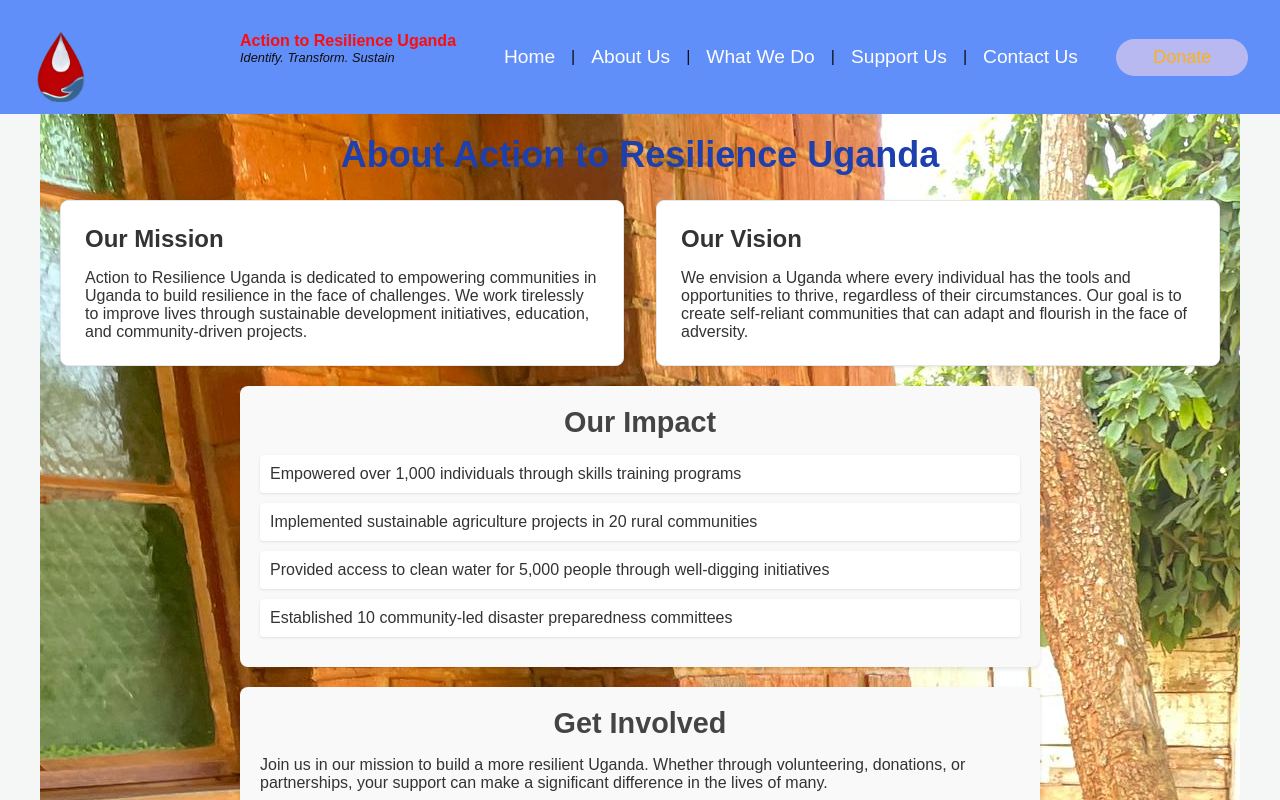
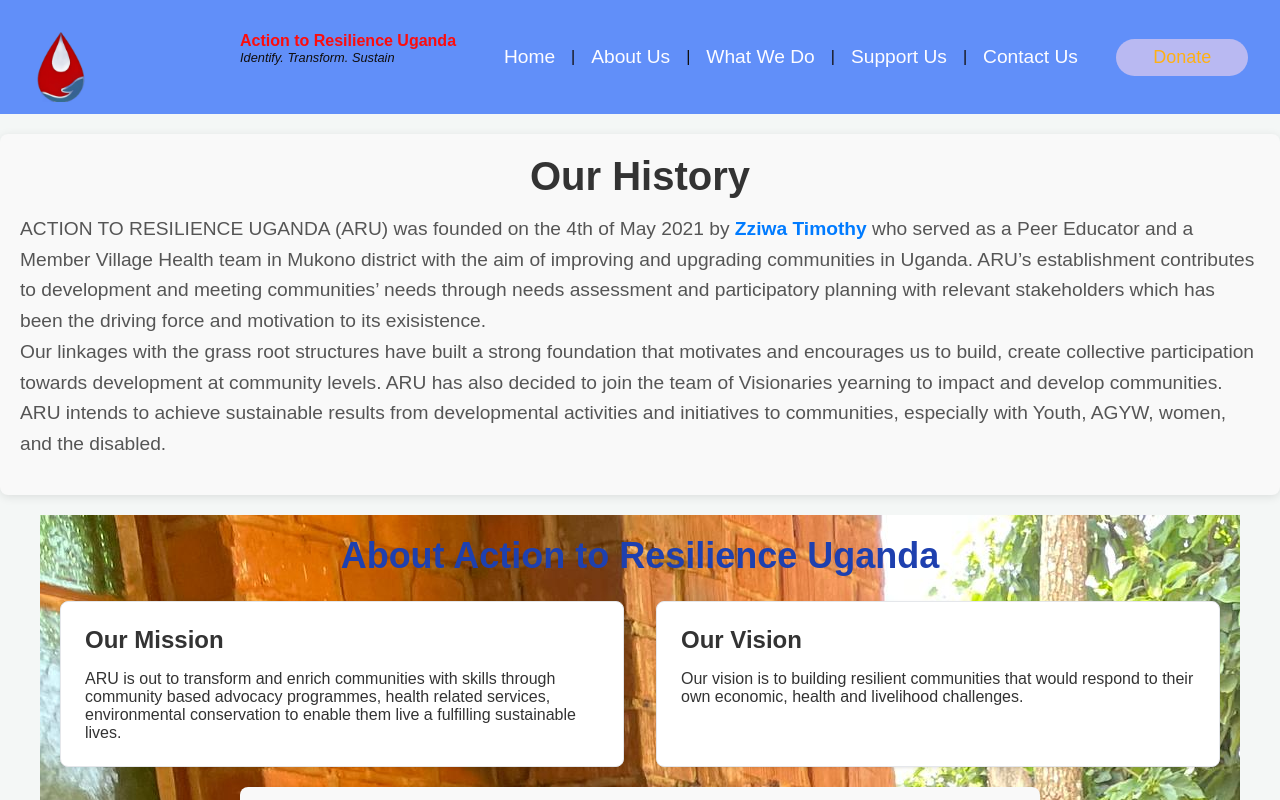
Before and after one commit to cosmah/actiontoresilienceuganda, a React (Create React App) app in the folder actiontoresilienceuganda/: page /about in a window 1280 px wide. Shown: the top 800 px of the page. Built offline with nearby package versions, Linux system fonts and the light colour scheme.

Commit message:
doing some improvements on he content

```diff
--- a/actiontoresilienceuganda/src/components/About/About.jsx
+++ b/actiontoresilienceuganda/src/components/About/About.jsx
@@ -1,6 +1,7 @@
-import React from 'react';
-import './About.css';
+import React from "react";
+import "./About.css";
 import { useNavigate } from "react-router-dom";
+import History from "../history/History";
 
 const AboutUs = () => {
   const navigate = useNavigate();
@@ -11,47 +12,77 @@ const AboutUs = () => {
 
   const handledonateClick = () => {
     navigate("/donate");
-  }
+  };
 
   const handlecontactClick = () => {
     navigate("/contact");
-  }
+  };
 
   return (
+    <div>
+
+    <History />
+
     <div className="container">
       <h1 className="main-title">About Action to Resilience Uganda</h1>
 
       <div className="card-container">
         <div className="card">
           <h2 className="card-title">Our Mission</h2>
-          <p>Action to Resilience Uganda is dedicated to empowering communities in Uganda to build resilience in the face of challenges. We work tirelessly to improve lives through sustainable development initiatives, education, and community-driven projects.</p>
+          <p>
+            ARU is out to transform and enrich communities with skills through
+            community based advocacy programmes, health related services,
+            environmental conservation to enable them live a fulfilling
+            sustainable lives.
+          </p>
         </div>
 
         <div className="card">
           <h2 className="card-title">Our Vision</h2>
-          <p>We envision a Uganda where every individual has the tools and opportunities to thrive, regardless of their circumstances. Our goal is to create self-reliant communities that can adapt and flourish in the face of adversity.</p>
+          <p>
+            Our vision is to building resilient communities that would respond
+            to their own economic, health and livelihood challenges.
+          </p>
         </div>
       </div>
 
       <div className="section">
         <h2 className="section-title">Our Impact</h2>
         <ul className="impact-list">
-          <li>Empowered over 1,000 individuals through skills training programs</li>
-          <li>Implemented sustainable agriculture projects in 20 rural communities</li>
-          <li>Provided access to clean water for 5,000 people through well-digging initiatives</li>
+          <li>
+            Empowered over 1,000 individuals through skills training programs
+          </li>
+          <li>
+            Implemented sustainable agriculture projects in 20 rural communities
+          </li>
+          <li>
+            Provided access to clean water for 5,000 people through well-digging
+            initiatives
+          </li>
           <li>Established 10 community-led disaster preparedness committees</li>
         </ul>
       </div>
 
       <div className="section">
         <h2 className="section-title">Get Involved</h2>
-        <p>Join us in our mission to build a more resilient Uganda. Whether through volunteering, donations, or partnerships, your support can make a significant difference in the lives of many.</p>
+        <p>
+          Join us in our mission to build a more resilient Uganda. Whether
+          through volunteering, donations, or partnerships, your support can
+          make a significant difference in the lives of many.
+        </p>
         <div className="button-container">
-          <button onClick={handlecontactClick} className="cta-button">Contact Us</button>
-          <button onClick={handleMoreInfoClick} className="cta-button">What We Do</button>
-          <button onClick={handledonateClick} className="cta-button">Donate</button>
+          <button onClick={handlecontactClick} className="cta-button">
+            Contact Us
+          </button>
+          <button onClick={handleMoreInfoClick} className="cta-button">
+            What We Do
+          </button>
+          <button onClick={handledonateClick} className="cta-button">
+            Donate
+          </button>
         </div>
       </div>
+    </div>
     </div>
   );
 };
--- a/actiontoresilienceuganda/src/components/Habout/Habout.css
+++ b/actiontoresilienceuganda/src/components/Habout/Habout.css
@@ -1,7 +1,7 @@
 /* Habout.css */
 
 .Habout {
-    background-color: #0695ce;
+    background-color: #26bcf7;
     box-shadow: 0 0 10px rgba(0, 0, 0, 0.1);
     padding: 20px;
 
--- a/actiontoresilienceuganda/src/components/Habout/Habout.jsx
+++ b/actiontoresilienceuganda/src/components/Habout/Habout.jsx
@@ -15,26 +15,51 @@ const Habout = (props) => {
         <div className="content">
           <h1>About Action to Resilience Uganda</h1>
           <p>
-            Action to Resilience Uganda is a non-profit organization dedicated to empowering communities and enriching lives through sustainable development initiatives. Our mission is to identify, transform, and sustain resilient communities across Uganda.
+            Action to Resilience Uganda (ARU) is a Community Based Organization
+            formed with a purpose of achieving sustainable results from
+            developmental activities and initiatives serving vulnerable
+            communities in Uganda. This is done through Programs like Health,
+            Livelihood, Gender mainstreaming, and Environmental Conservation.
           </p>
           <h3>Our Vision</h3>
           <p>
-            We envision a Uganda where every community is resilient, self-sufficient, and thriving. Our goal is to create lasting positive impacts by addressing the root causes of poverty and vulnerability.
+            Our vision is to building resilient communities that would respond
+            to their own economic, health and livelihood challenges.
           </p>
           <h3>Our Mission</h3>
           <p>
-            Our mission is to empower communities by providing them with the tools, resources, and knowledge they need to build sustainable livelihoods. We focus on areas such as education, health, economic development, and environmental conservation.
+            ARU is out to transform and enrich communities with skills through
+            community based advocacy programmes, health related services,
+            environmental conservation to enable them live a fulfilling
+            sustainable lives.
           </p>
           <h3>Our Programs</h3>
           <ul>
-            <li><strong>Education:</strong> Providing access to quality education and vocational training for children and adults.</li>
-            <li><strong>Health:</strong> Improving healthcare services and promoting healthy lifestyles through community health programs.</li>
-            <li><strong>Economic Development:</strong> Supporting small businesses and entrepreneurship to create job opportunities and economic growth.</li>
-            <li><strong>Environmental Conservation:</strong> Promoting sustainable practices and protecting natural resources to ensure a healthy environment for future generations.</li>
+            <li>
+              <strong>Education:</strong> Providing access to quality education
+              and vocational training for children and adults.
+            </li>
+            <li>
+              <strong>Health:</strong> Improving healthcare services and
+              promoting healthy lifestyles through community health programs.
+            </li>
+            <li>
+              <strong>Economic Development:</strong> Supporting small businesses
+              and entrepreneurship to create job opportunities and economic
+              growth.
+            </li>
+            <li>
+              <strong>Environmental Conservation:</strong> Promoting sustainable
+              practices and protecting natural resources to ensure a healthy
+              environment for future generations.
+            </li>
           </ul>
           <h3>Get Involved</h3>
           <p>
-            Join us in making a difference! Whether you want to volunteer, donate, or partner with us, there are many ways to get involved and support our mission. Together, we can create a more resilient and prosperous Uganda.
+            Join us in making a difference! Whether you want to volunteer,
+            donate, or partner with us, there are many ways to get involved and
+            support our mission. Together, we can create a more resilient and
+            prosperous Uganda.
           </p>
           <button onClick={handleMoreInfoClick}>More Information</button>
         </div>
--- a/actiontoresilienceuganda/src/components/Hello/Hello.jsx
+++ b/actiontoresilienceuganda/src/components/Hello/Hello.jsx
@@ -4,8 +4,8 @@ import "./Hello.css";
 const Hello = (props) => {
   const slogans = [
     "Welcome to Action To Resilience Uganda",
-    "Empowering Communities, Enriching Lives!",
-    "Together, We Make a Difference!"
+
+    "Transforming Communities For Better Lives"
   ];
 
   const [currentSloganIndex, setCurrentSloganIndex] = useState(0);
--- a/actiontoresilienceuganda/src/components/Joinus/Joinus.css
+++ b/actiontoresilienceuganda/src/components/Joinus/Joinus.css
@@ -76,6 +76,8 @@
     gap: 2rem;
     max-width: 1200px;
     margin: 0 auto;
+    margin-bottom: 2rem;
+    margin-top: 1rem;
   }
 
   .activity-card {
--- a/actiontoresilienceuganda/src/components/WeDo/WeDo.jsx
+++ b/actiontoresilienceuganda/src/components/WeDo/WeDo.jsx
@@ -1,23 +1,26 @@
-import React from 'react';
-import './WeDo.css';
+import React from "react";
+import "./WeDo.css";
 
 const WeDo = () => {
   const programs = [
     {
       title: "Community Resilience Building",
-      description: "Empowering communities to prepare for and recover from challenges.",
-      icon: "👥"
+      description:
+        "Empowering communities to prepare for and recover from challenges.",
+      icon: "👥",
     },
     {
       title: "Sustainable Development Initiatives",
-      description: "Implementing projects that promote long-term environmental and economic sustainability.",
-      icon: "📊"
+      description:
+        "Implementing projects that promote long-term environmental and economic sustainability.",
+      icon: "📊",
     },
     {
       title: "Youth Empowerment Programs",
-      description: "Equipping young people with skills and resources for a resilient future.",
-      icon: "❤️"
-    }
+      description:
+        "Equipping young people with skills and resources for a resilient future.",
+      icon: "❤️",
+    },
   ];
 
   return (
@@ -25,11 +28,53 @@ const WeDo = () => {
       <h1 className="we-do-title">What We Do</h1>
 
       <section className="we-do-section">
-        <h2 className="section-title">Our Mission</h2>
+        <h2 className="section-title">HEALTH</h2>
         <p className="section-text">
-          Action to Resilience Uganda is dedicated to building resilient communities across Uganda.
-          We work tirelessly to empower individuals and groups with the knowledge, skills, and
-          resources needed to overcome challenges and thrive in the face of adversity.
+          ARU has embarked on offering health related services to communities.
+          This is done with guidance from the local authorities and the Ministry
+          of Health guidelines. ARU is working with public health centres to
+          extend integrated health services to far reaching communities like HIV
+          prevention, care and treatment services, contraception and Maternal
+          Health care.
+          <br />
+          Furthermore, through the Community Health Promoters and the peer to
+          peer model. ARU has been able to boost community awareness on HIV
+          prevention and home improvement health campaigns among adolescents and
+          most at risk communities which minimizes the spread of sexually
+          transmitted infections and cases of Gender Based Violence.
+        </p>
+      </section>
+      <section className="we-do-section">
+        <h2 className="section-title">ENVIRONMENTAL CONSERVATION</h2>
+        <p className="section-text">
+          ARU believes that building a sustainable and resilient future begins
+          with addressing the urgent challenges posed by environmental
+          degradation and climate change. Our work focuses on empowering
+          communities to adapt to these changes while advocating for long-term
+          solutions that prioritize both people and the planet.
+          <br />
+          ARU focuses on empowering communities to adapt to climate change
+          through initiatives that enhance resilience to extreme weather,
+          promote sustainable land use, energy conservation, and waste
+          management. We emphasize education and advocacy to raise awareness of
+          the links between human health, livelihoods, and climate change. By
+          supporting community-led solutions like reforestation, clean energy,
+          and sustainable agriculture, we aim to build a sustainable,
+          climate-resilient future.
+        </p>
+      </section>
+
+      <section className="we-do-section">
+        <h2 className="section-title">LIVELIHOOD PROGRAMS</h2>
+        <p className="section-text">
+          ARU employs needs assessment and participatory approaches to identify
+          economic vulnerabilities amongst communities it serves. With this,
+          local authorities and community members have been engaged to plan,
+          establish and implement livelihood programs like (vocational training
+          in Tailoring, Bakery, Crocheting, and soap making, Hair dressing,
+          supporting agriculture ventures) and all these skills address the
+          identified economic vulnerabilities thus creating employment
+          opportunities for adolescents, Youth and women.
         </p>
       </section>
 
@@ -53,7 +98,8 @@ const WeDo = () => {
       <section className="we-do-section">
         <h2 className="section-title">Our Impact</h2>
         <p className="section-text">
-          Through our dedicated efforts and the support of our partners, we have:
+          Through our dedicated efforts and the support of our partners, we
+          have:
         </p>
         <ul className="impact-list">
           <li className="impact-item">
--- /dev/null
+++ b/actiontoresilienceuganda/src/components/history/History.css
@@ -0,0 +1,54 @@
+.history {
+    background-color: #f9f9f9; /* Light background for contrast */
+    padding: 20px; /* Padding around the content */
+    border-radius: 8px; /* Rounded corners */
+    box-shadow: 0 2px 10px rgba(0, 0, 0, 0.1); /* Subtle shadow for depth */
+    max-width: 100%; /* Maximum width for the container */
+    margin: 20px auto; /* Centering the component with vertical margin */
+    transition: all 0.3s ease; /* Smooth transition for hover effects */
+}
+
+.history h1 {
+    font-size: 2.5em; /* Larger font size for the title */
+    color: #333; /* Darker text color for better readability */
+    text-align: center; /* Centered title */
+    margin-bottom: 15px; /* Margin below the heading */
+}
+
+.history p {
+    font-size: 1.2em; /* Slightly larger font for paragraphs */
+    line-height: 1.6; /* Increased line height for readability */
+    color: #555; /* Medium gray for paragraph text */
+    margin-bottom: 15px; /* Margin below paragraphs */
+}
+
+.history b {
+    color: #007BFF; /* Highlighted text color for bold elements */
+}
+
+/* Responsive Design */
+@media (max-width: 768px) {
+    .history {
+        padding: 15px; /* Reduced padding on smaller screens */
+        margin: 10px; /* Smaller margin on smaller screens */
+    }
+
+    .history h1 {
+        font-size: 2em; /* Slightly smaller heading on mobile devices */
+    }
+
+    .history p {
+        font-size: 1em; /* Smaller font size for paragraphs on mobile devices */
+    }
+}
+
+@media (max-width: 480px) {
+    .history h1 {
+        font-size: 1.5em; /* Further reduce heading size on very small screens */
+    }
+
+    .history p {
+        font-size: 0.9em; /* Further reduce paragraph size on very small screens */
+        line-height: 1.4; /* Adjust line height for better readability on small screens */
+    }
+}
--- /dev/null
+++ b/actiontoresilienceuganda/src/components/history/History.jsx
@@ -0,0 +1,28 @@
+import React from "react";
+import "./History.css";
+
+const History = () => {
+  return (
+    <div class="history">
+      <h1>Our History</h1>
+      <p>
+        ACTION TO RESILIENCE UGANDA (ARU) was founded on the 4th of May 2021 by
+        <b> Zziwa Timothy</b> who served as a Peer Educator and a Member Village Health
+        team in Mukono district with the aim of improving and upgrading
+        communities in Uganda. ARU’s establishment contributes to development
+        and meeting communities’ needs through needs assessment and
+        participatory planning with relevant stakeholders which has been the
+        driving force and motivation to its exisistence.<br/> Our linkages with the
+        grass root structures have built a strong foundation that motivates and
+        encourages us to build, create collective participation towards
+        development at community levels. ARU has also decided to join the team
+        of Visionaries yearning to impact and develop communities. ARU intends
+        to achieve sustainable results from developmental activities and
+        initiatives to communities, especially with Youth, AGYW, women, and the
+        disabled.
+      </p>
+    </div>
+  );
+};
+
+export default History;
```
Also changed, not shown: actiontoresilienceuganda/src/components/Joinus/Joinus.jsx (+17 -2 lines), actiontoresilienceuganda/src/assets/13.jpeg (added), actiontoresilienceuganda/src/assets/14.jpeg (added).
